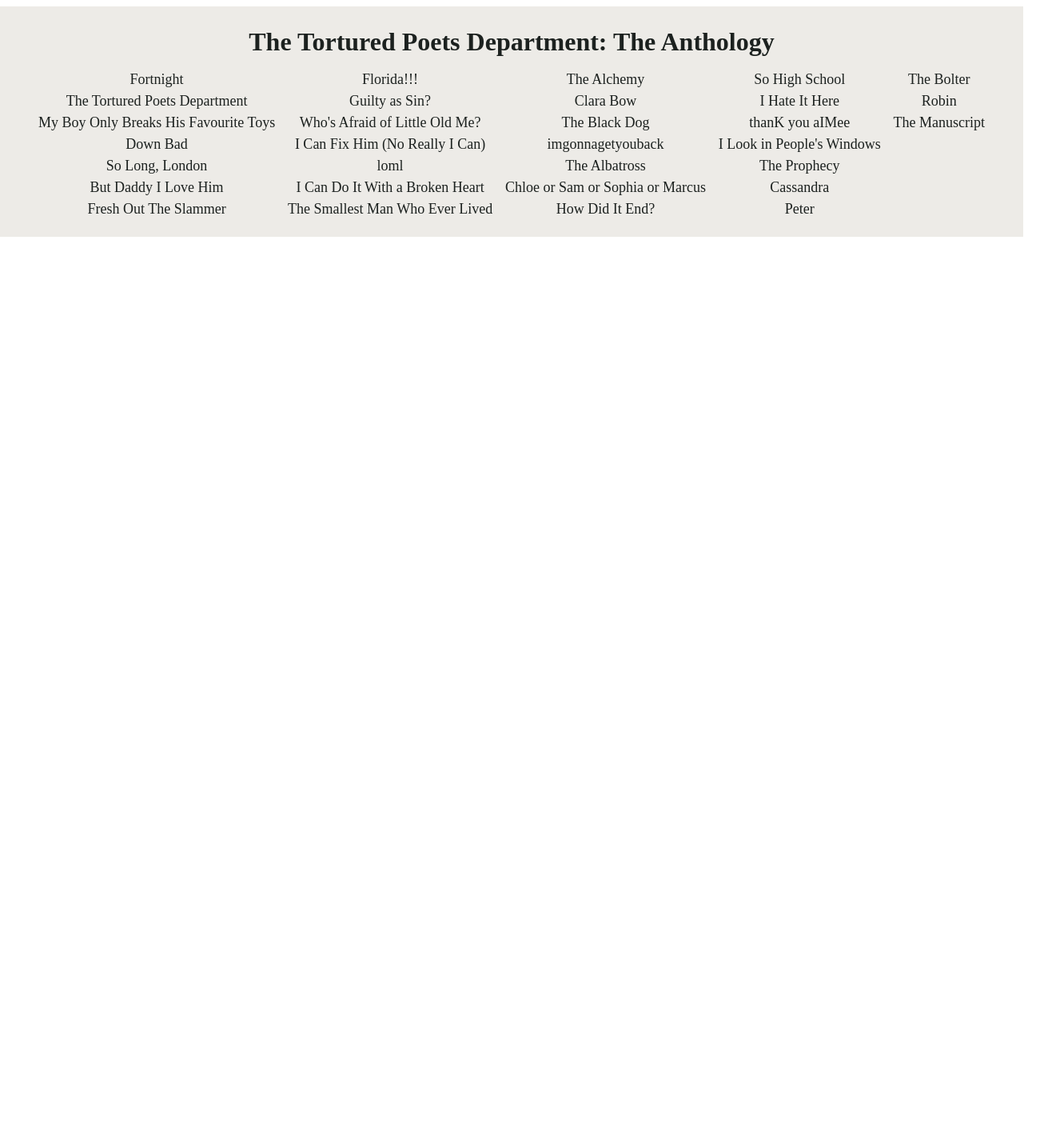
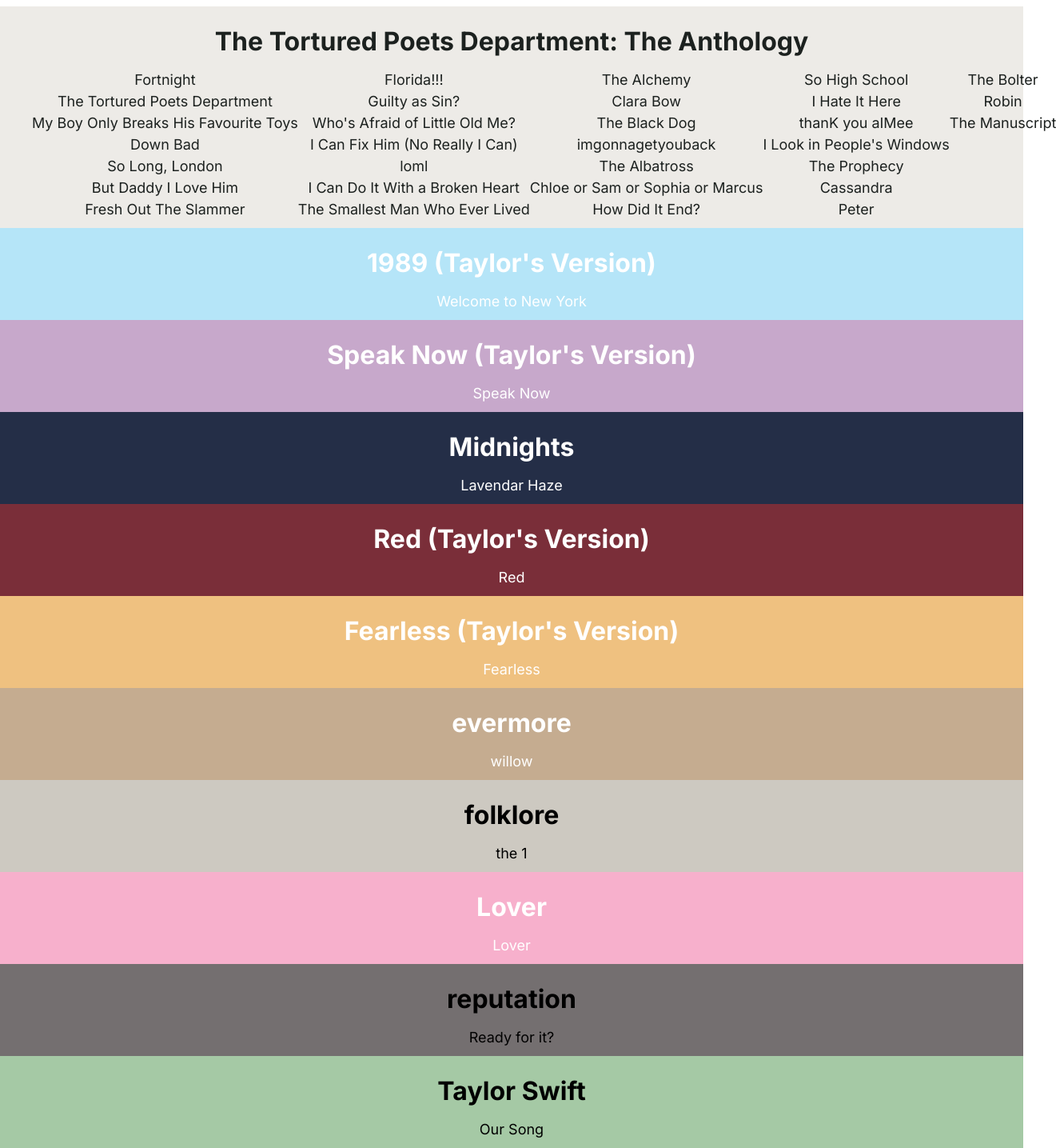
Before and after one commit to tjessica13/ts-bracelets, a Next.js app: page / in a window 1280 px wide. Shown: the part 592-2027 px from the top of the page at 80% size, 1321 px wide, since content can reach past the window. Before the commit the page ends 888 px from the top, so only its background shows below. Built offline with nearby package versions, Linux system fonts and the light colour scheme.

Commit message:
adding rest of albums and css colors

```diff
--- a/app/globals.css
+++ b/app/globals.css
@@ -43,12 +43,66 @@
   font-size: 20px;
 }
 
+.albums {
+  display: flex;
+  flex-direction: column;
+}
+
 #TTPD {
-  font-family: 'Times New Roman', Times, serif;
   /*https://x.com/socasuallygay/status/1754338398268277088*/
   background-color: #edebe7;
   color: #1c211f;
 }
+
+/*https://www.pinterest.com/pin/taylor-swift-eras-color-hex-codes--2744449767106043/*/
+
+#NineteenEightyNine {
+  background-color: #B5E5F8;
+  color: white;
+}
+
+#SpeakNow {
+  background-color: #C7A8CB;
+  color: white;
+}
+
+#Midnights {
+  background-color: #242E47;
+  color: white;
+}
+
+#Red {
+  background-color: #7A2E39;
+  color: white;
+}
+
+#Fearless {
+  background-color: #EFC180;
+  color: white;
+}
+
+#evermore {
+  background-color: #C5AC90;
+  color: white;
+}
+
+#folklore {
+  background-color: #CDC9C1;
+}
+
+#Lover {
+  background-color: #F7B0CC;
+  color: white;
+}
+
+#reputation {
+  background-color: #746F70;
+}
+
+#TaylorSwift {
+  background-color: #A5C9A5;
+}
+
 
 .album {
   padding: 10px;
@@ -60,7 +114,7 @@
   flex-wrap: wrap;
   padding-right: 30px;
   padding-left: 30px;
-  height: 200px;
+  max-height: 200px;
 }
 
 .song p{
--- a/components/SongsComponent.tsx
+++ b/components/SongsComponent.tsx
@@ -50,7 +50,7 @@
 
             </div>
 
-            <div>
+            <div className="albums">
                 {
                 albums.map((item) => (
                     <div className="album" id={item.id}>
--- a/data/albums.ts
+++ b/data/albums.ts
@@ -36,4 +36,56 @@
             "The Manuscript"
         ]
     },
+    {
+        id: "NineteenEightyNine",
+        album: "1989 (Taylor's Version)",
+        songs: [
+            "Welcome to New York"
+        ]
+    },
+    {
+        id: "SpeakNow",
+        album: "Speak Now (Taylor's Version)",
+        songs: ["Speak Now"]
+    },
+    {
+        id: "Midnights",
+        album: "Midnights",
+        songs: ["Lavendar Haze"]
+    },
+    {
+        id: "Red",
+        album: "Red (Taylor's Version)",
+        songs: ["Red"]
+    },
+    {
+        id: "Fearless",
+        album: "Fearless (Taylor's Version)",
+        songs: ["Fearless"]
+    },
+    {
+        id: "evermore",
+        album: "evermore",
+        songs: ["willow"]
+    },
+    {
+        id: "folklore",
+        album: "folklore",
+        songs: ["the 1"]
+    },
+    {
+        id: "Lover",
+        album: "Lover",
+        songs: ["Lover"]
+    },
+    {
+        id: "reputation",
+        album: "reputation",
+        songs: ["Ready for it?"]
+    },
+    {
+        id: "TaylorSwift",
+        album: "Taylor Swift",
+        songs: ["Our Song"]
+    }
 ]
```
